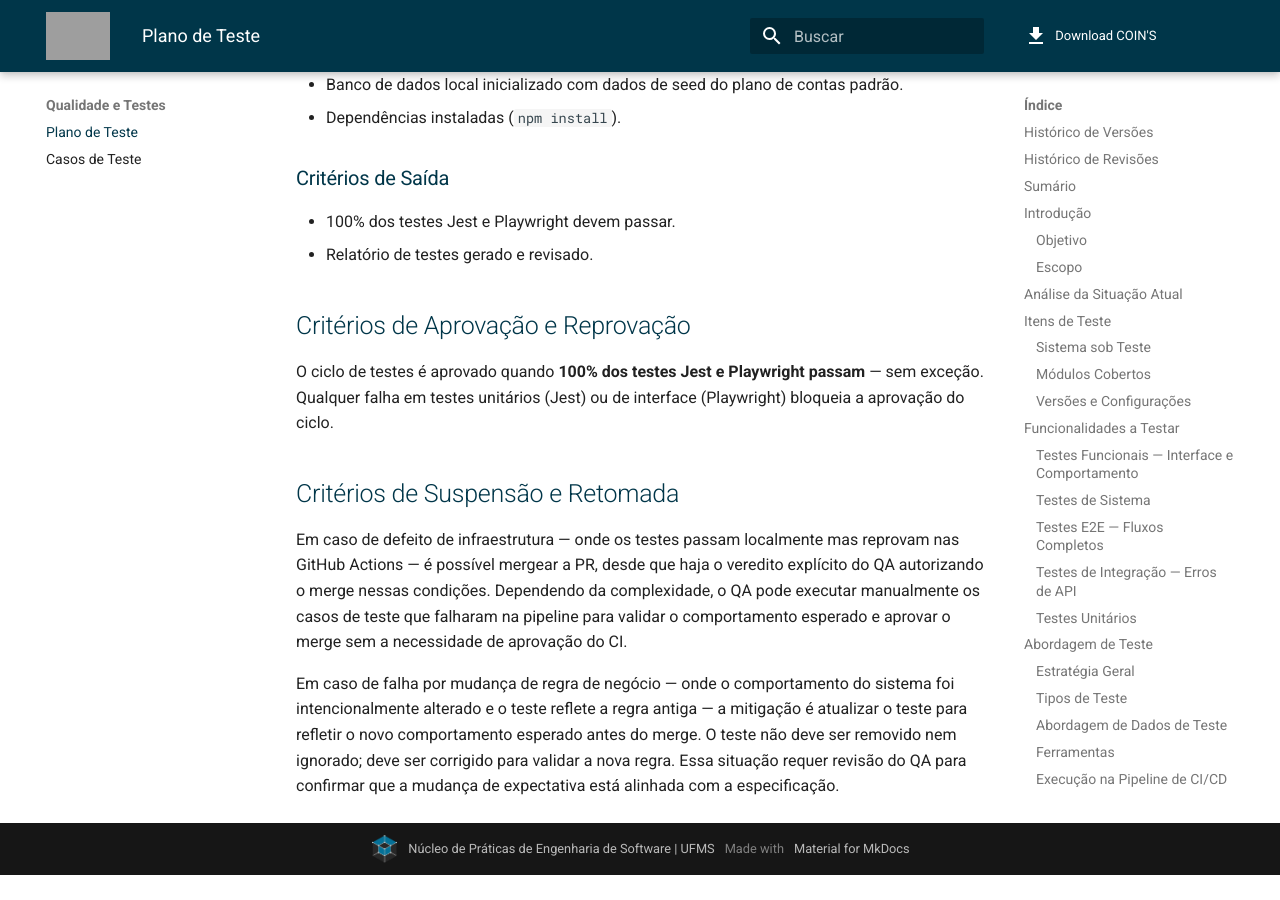
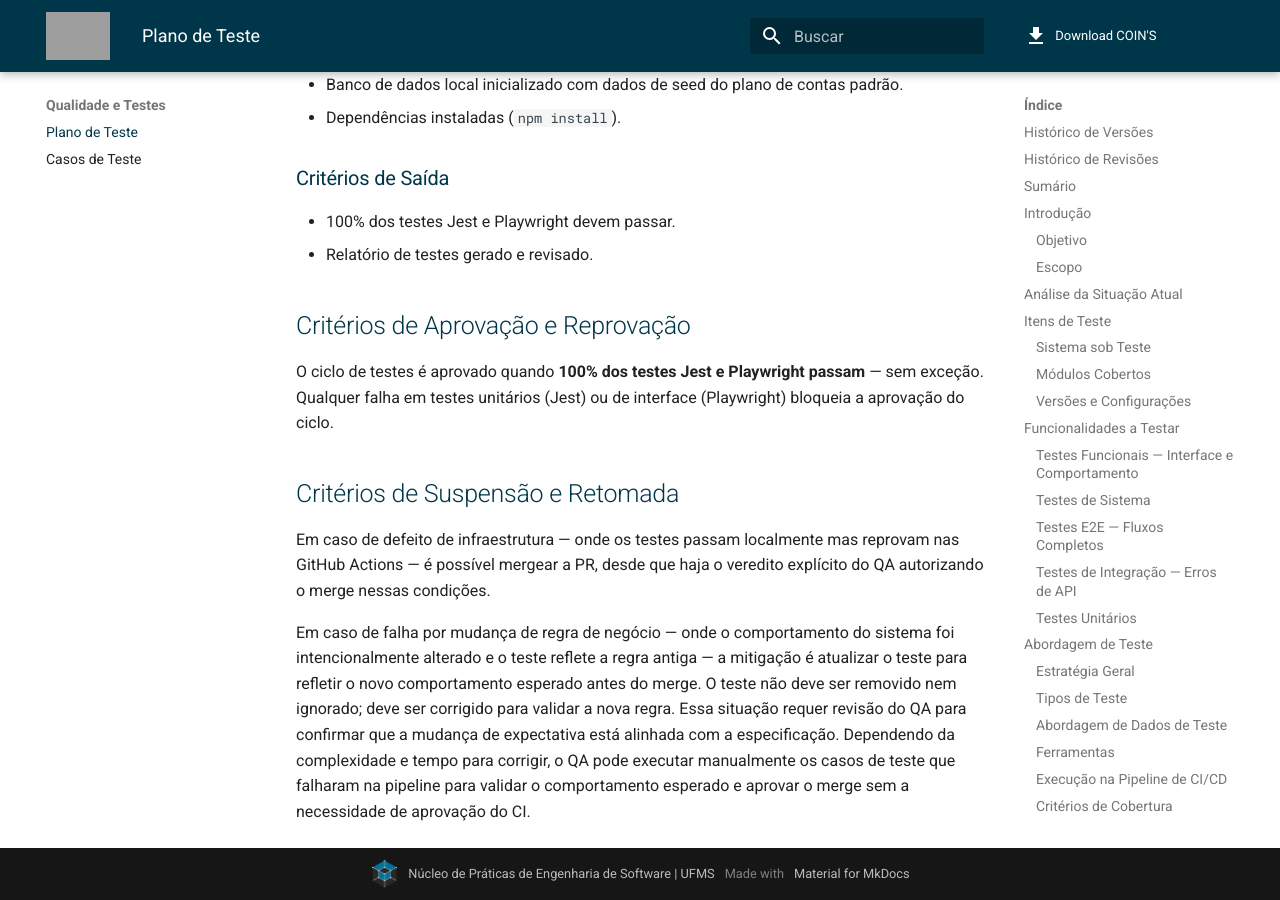
Before and after one commit to NES-Contabilidade-Integrada/doc-coins2026.1, an MkDocs documentation site: the page built from docs/qualidade-testes/plano-de-teste.md, in a window 1280 px wide and 900 px high, scrolled down 10053 px. Built offline with MkDocs 1.6.1 and Material for MkDocs 9.7.7, drawn with Linux system fonts in a browser that asks for light colours; comment, search, counter and statistics services are not loaded; before the commit the page ends 10928 px from its top, so only the background shows below that; grey boxes are pictures that could not be loaded.

Commit message:
docs(plano-de-teste): atualiza critérios de suspensão e mitigação para falhas por mudança de regra de negócio

```diff
--- a/docs/qualidade-testes/plano-de-teste.md
+++ b/docs/qualidade-testes/plano-de-teste.md
@@ -314,6 +314,6 @@
 
 ## Critérios de Suspensão e Retomada {#critérios-de-suspensão-e-retomada}
 
-Em caso de defeito de infraestrutura — onde os testes passam localmente mas reprovam nas GitHub Actions — é possível mergear a PR, desde que haja o veredito explícito do QA autorizando o merge nessas condições. Dependendo da complexidade, o QA pode executar manualmente os casos de teste que falharam na pipeline para validar o comportamento esperado e aprovar o merge sem a necessidade de aprovação do CI.
+Em caso de defeito de infraestrutura — onde os testes passam localmente mas reprovam nas GitHub Actions — é possível mergear a PR, desde que haja o veredito explícito do QA autorizando o merge nessas condições.
 
-Em caso de falha por mudança de regra de negócio — onde o comportamento do sistema foi intencionalmente alterado e o teste reflete a regra antiga — a mitigação é atualizar o teste para refletir o novo comportamento esperado antes do merge. O teste não deve ser removido nem ignorado; deve ser corrigido para validar a nova regra. Essa situação requer revisão do QA para confirmar que a mudança de expectativa está alinhada com a especificação.
+Em caso de falha por mudança de regra de negócio — onde o comportamento do sistema foi intencionalmente alterado e o teste reflete a regra antiga — a mitigação é atualizar o teste para refletir o novo comportamento esperado antes do merge. O teste não deve ser removido nem ignorado; deve ser corrigido para validar a nova regra. Essa situação requer revisão do QA para confirmar que a mudança de expectativa está alinhada com a especificação. Dependendo da complexidade e tempo para corrigir, o QA pode executar manualmente os casos de teste que falharam na pipeline para validar o comportamento esperado e aprovar o merge sem a necessidade de aprovação do CI.
```
